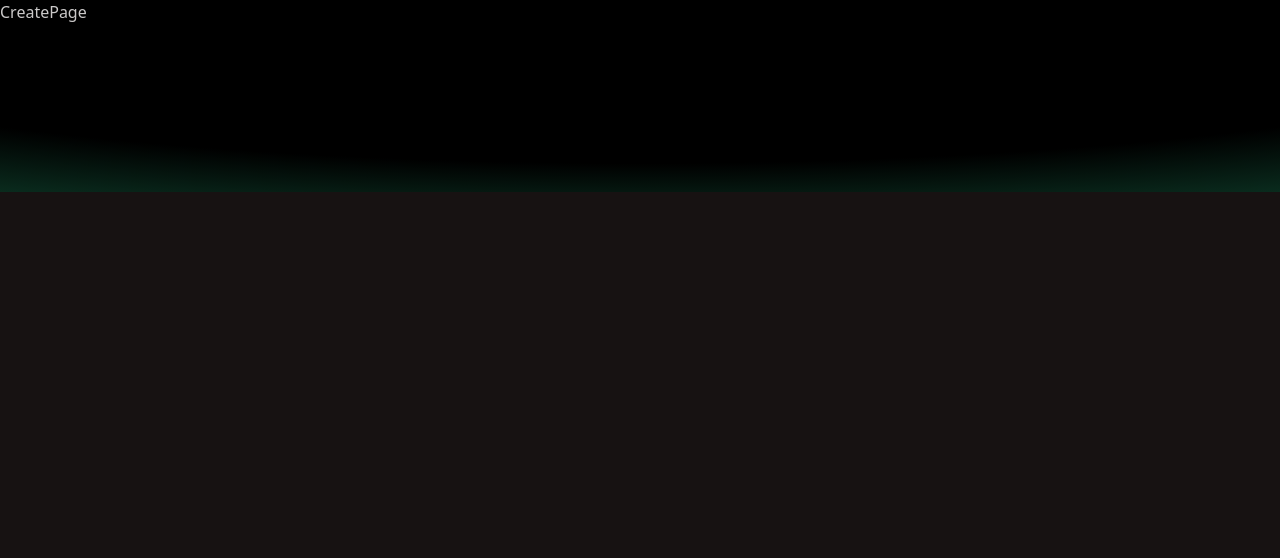
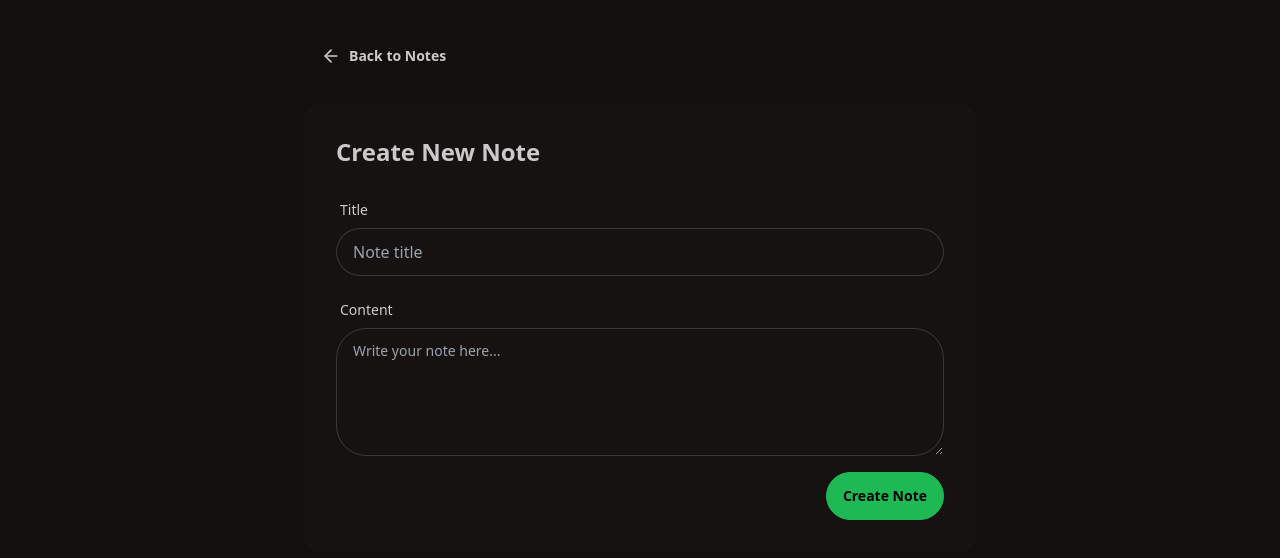
Before and after one commit to oskarnurm/thinkboard, a React (Vite) app in the folder frontend/: page /create in a window 1280 px wide. Shown: the top 558 px of the page. Built offline with nearby package versions, Linux system fonts and the light colour scheme.

Commit message:
feat: create note page

```diff
--- a/frontend/src/pages/CreatePage.jsx
+++ b/frontend/src/pages/CreatePage.jsx
@@ -1,5 +1,98 @@
+import { ArrowLeftIcon } from "lucide-react";
+import { Link, useNavigate } from "react-router";
+import { useState } from "react";
+import toast from "react-hot-toast";
+import axios from "axios";
+
 const CreatePage = () => {
-  return <div>CreatePage</div>;
+  const [title, setTitle] = useState("");
+  const [content, setContent] = useState("");
+  const [isLoading, setLoading] = useState(false);
+  const navigate = useNavigate();
+
+  const handleSubmit = async (e) => {
+    e.preventDefault();
+    if (!title.trim() || !content.trim()) {
+      toast.error("All fields are required");
+      return;
+    }
+
+    setLoading(true);
+    try {
+      await axios.post("http://localhost:5001/api/notes", {
+        title,
+        content,
+      });
+      toast.success("Note created successfully!");
+      navigate("/");
+    } catch (error) {
+      console.log("Error creating note:", error);
+      if (error.response.status === 429) {
+        toast.error("Slow down! You're creating notes too fast", {
+          duration: 4000,
+          icon: "💀",
+        });
+      } else {
+        toast.error("Failed to create note");
+      }
+    } finally {
+      setLoading(false);
+    }
+  };
+
+  return (
+    <div className="min-h-screen bg-base-200">
+      <div className="container mx-auto px-4 py-8">
+        <div className="max-w-2xl mx-auto">
+          <Link to={"/"} className="btn btn-ghost mb-6">
+            <ArrowLeftIcon className="size-5" />
+            Back to Notes
+          </Link>
+          <div className="card bg-base-100">
+            <div className="card-body">
+              <h2 className="card-title text-2xl mb-4">Create New Note</h2>
+              <form onSubmit={handleSubmit}>
+                <div className="form-control mb-4">
+                  <label className="label">
+                    <span className="label-text">Title</span>
+                  </label>
+                  <input
+                    type="text"
+                    placeholder="Note title"
+                    className="input input-bordered"
+                    value={title}
+                    onChange={(e) => setTitle(e.target.value)}
+                  />
+                </div>
+
+                <div className="form-control mb-4">
+                  <label className="label">
+                    <span className="label-text">Content</span>
+                  </label>
+                  <textarea
+                    type="text"
+                    placeholder="Write your note here..."
+                    className="textarea textarea-bordered h-32"
+                    value={content}
+                    onChange={(e) => setContent(e.target.value)}
+                  />
+                </div>
+                <div className="card-actions justify-end">
+                  <button
+                    type="submit"
+                    className="btn btn-primary"
+                    disabled={isLoading}
+                  >
+                    {isLoading ? "Creating..." : "Create Note"}
+                  </button>
+                </div>
+              </form>
+            </div>
+          </div>
+        </div>
+      </div>
+    </div>
+  );
 };
 
 export default CreatePage;
```
